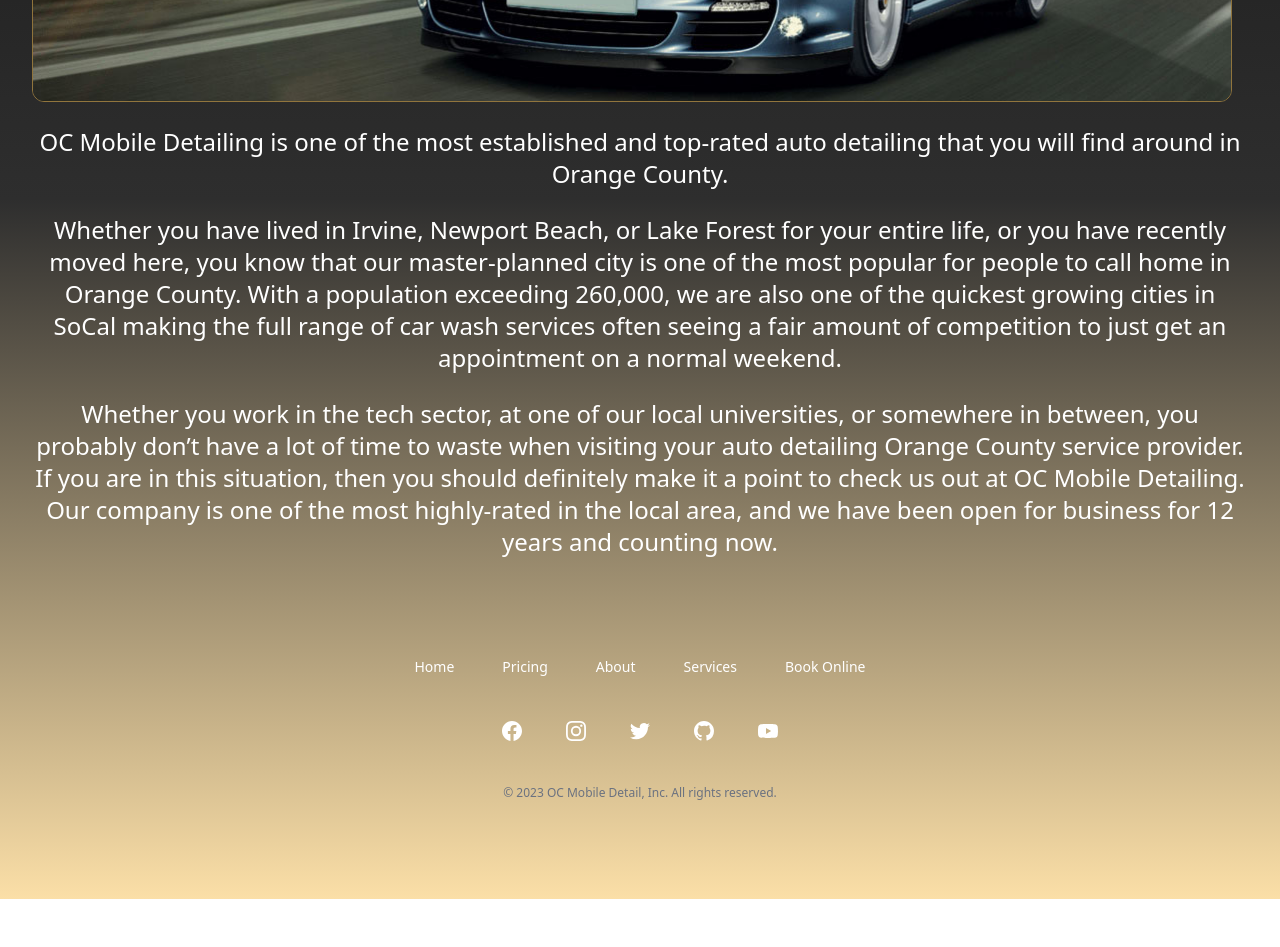
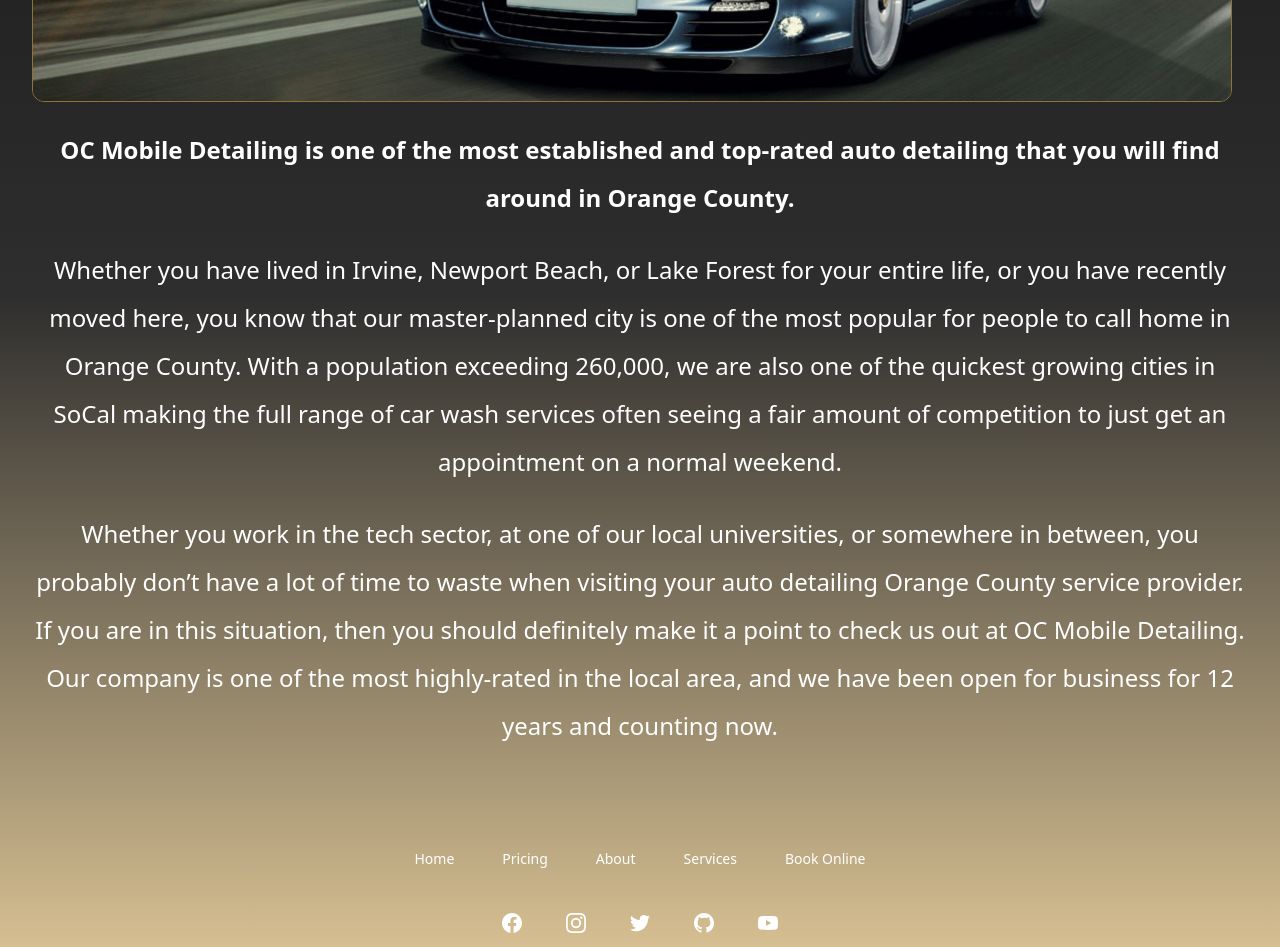
Before and after one commit to Kam-Mivehchi/oc-mobile-detail, a Next.js app: page /about in a window 1280 px wide. Shown: the part 500-1447 px from the top of the page. Before the commit the page ends 1399 px from the top, so only its background shows below. Built offline with nearby package versions, Linux system fonts and the light colour scheme.

Commit message:
update the paragraph leadings

```diff
--- a/src/app/about/page.tsx
+++ b/src/app/about/page.tsx
@@ -5,7 +5,7 @@
 import { ReactCompareSlider, ReactCompareSliderImage } from 'react-compare-slider';
 function About() {
 
-   return (<Transition as="main" className="max-w-[1280px] mx-auto transition-all duration-700 text-white px-2 sm:px-6 lg:px-8 flex flex-col gap-6 pt-10 text-center"
+   return (<Transition as="main" className="max-w-[1280px] mx-auto transition-all duration-700 text-white px-2 sm:px-6 lg:px-8 flex flex-col gap-6 pt-10 text-center "
       appear={true}
       show={true}
       enter="ease-in-out"
@@ -20,11 +20,11 @@
       <h1 className="text-4xl sm:text-5xl font-bold text-accent text-center m">About</h1>
 
       <Image src="/assets/cars/porsche.jpg" height={500} width={1200} alt="mobile car wash image" className='rounded-xl border border-accent/50' />
-      <p className=" leading-8 md:text-xl lg:text-2xl"> OC Mobile Detailing is one of the most established and top-rated auto detailing that you will find around in Orange County.
+      <p className=" md:leading-loose lg:leading-loose md:text-xl lg:text-2xl font-semibold"> OC Mobile Detailing is one of the most established and top-rated auto detailing that you will find around in Orange County.
       </p>
-      <p className=" leading-8 md:text-xl lg:text-2xl" >Whether you have lived in Irvine, Newport Beach, or Lake Forest for your entire life, or you have recently moved here, you know that our master-planned city is one of the most popular for people to call home in Orange County. With a population exceeding 260,000, we are also one of the quickest growing cities in SoCal making the full range of car wash services often seeing a fair amount of competition to just get an appointment on a normal weekend.
+      <p className=" md:leading-loose lg:leading-loose md:text-xl lg:text-2xl" >Whether you have lived in Irvine, Newport Beach, or Lake Forest for your entire life, or you have recently moved here, you know that our master-planned city is one of the most popular for people to call home in Orange County. With a population exceeding 260,000, we are also one of the quickest growing cities in SoCal making the full range of car wash services often seeing a fair amount of competition to just get an appointment on a normal weekend.
       </p>
-      <p className="leading-8 md:text-xl lg:text-2xl">
+      <p className="md:leading-loose lg:leading-loose md:text-xl lg:text-2xl">
 
          Whether you work in the tech sector, at one of our local universities, or somewhere in between, you probably don’t have a lot of time to waste when visiting your auto detailing Orange County service provider. If you are in this situation, then you should definitely make it a point to check us out at OC Mobile Detailing. Our company is one of the most highly-rated in the local area, and we have been open for business for 12 years and counting now.
       </p>
--- a/src/components/marketing.tsx
+++ b/src/components/marketing.tsx
@@ -18,7 +18,7 @@
    return (
       <section className=" px-2 sm:px-6 lg:px-8  flex flex-col items-center  gap-8 text-center pb-24">
          <h1 className="text-4xl font-bold">{marketingContent.header}</h1>
-         <p className="md:text-xl px-4 lg:px-16 leading-8">{marketingContent.intro1}<span className="text-accent font-bold">{marketingContent.company}</span> {marketingContent.intro2}</p>
+         <p className="md:text-xl px-4 lg:px-16 md:leading-loose">{marketingContent.intro1}<span className="text-accent font-bold">{marketingContent.company}</span> {marketingContent.intro2}</p>
       </section>
    )
 }
```
